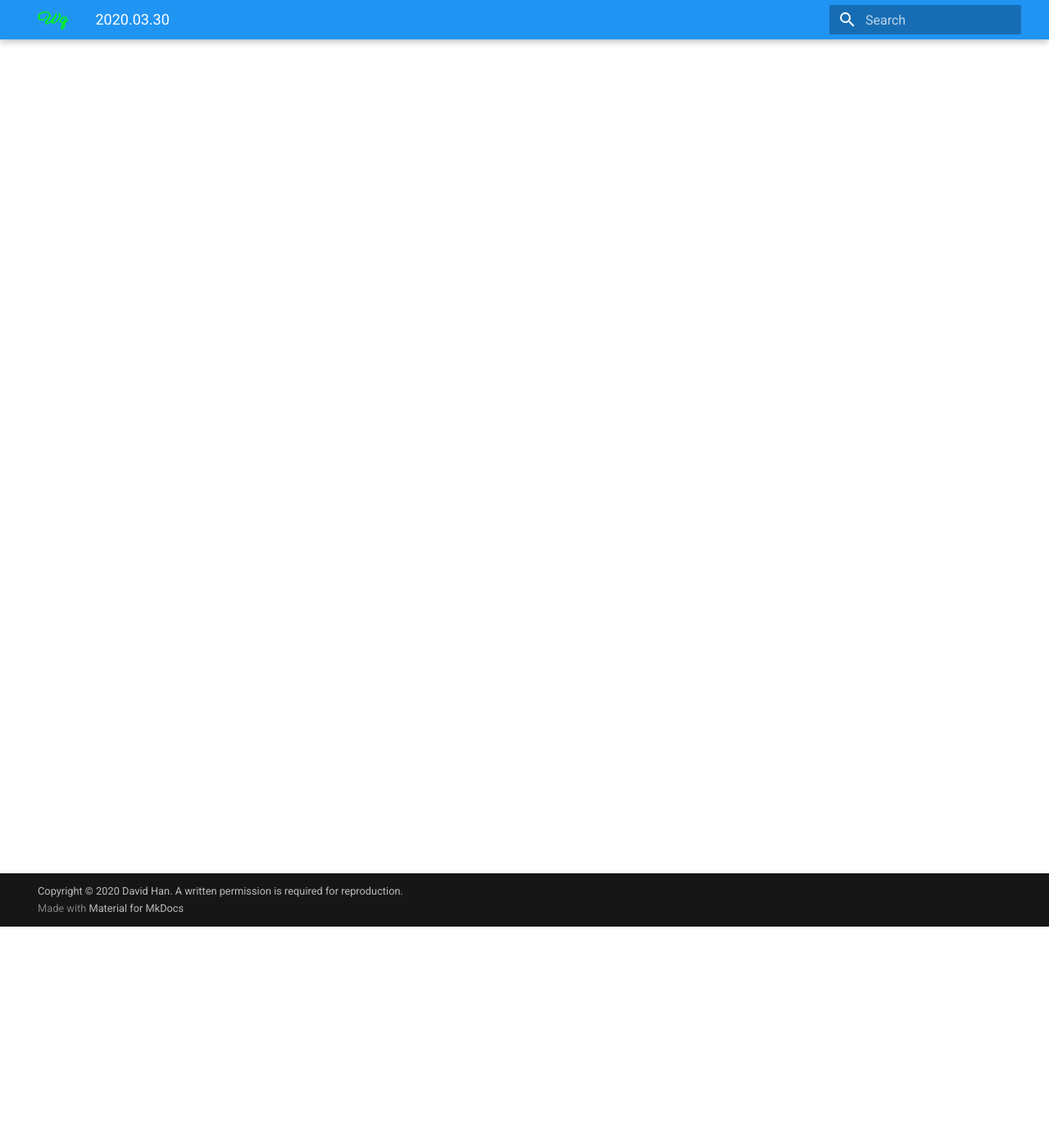
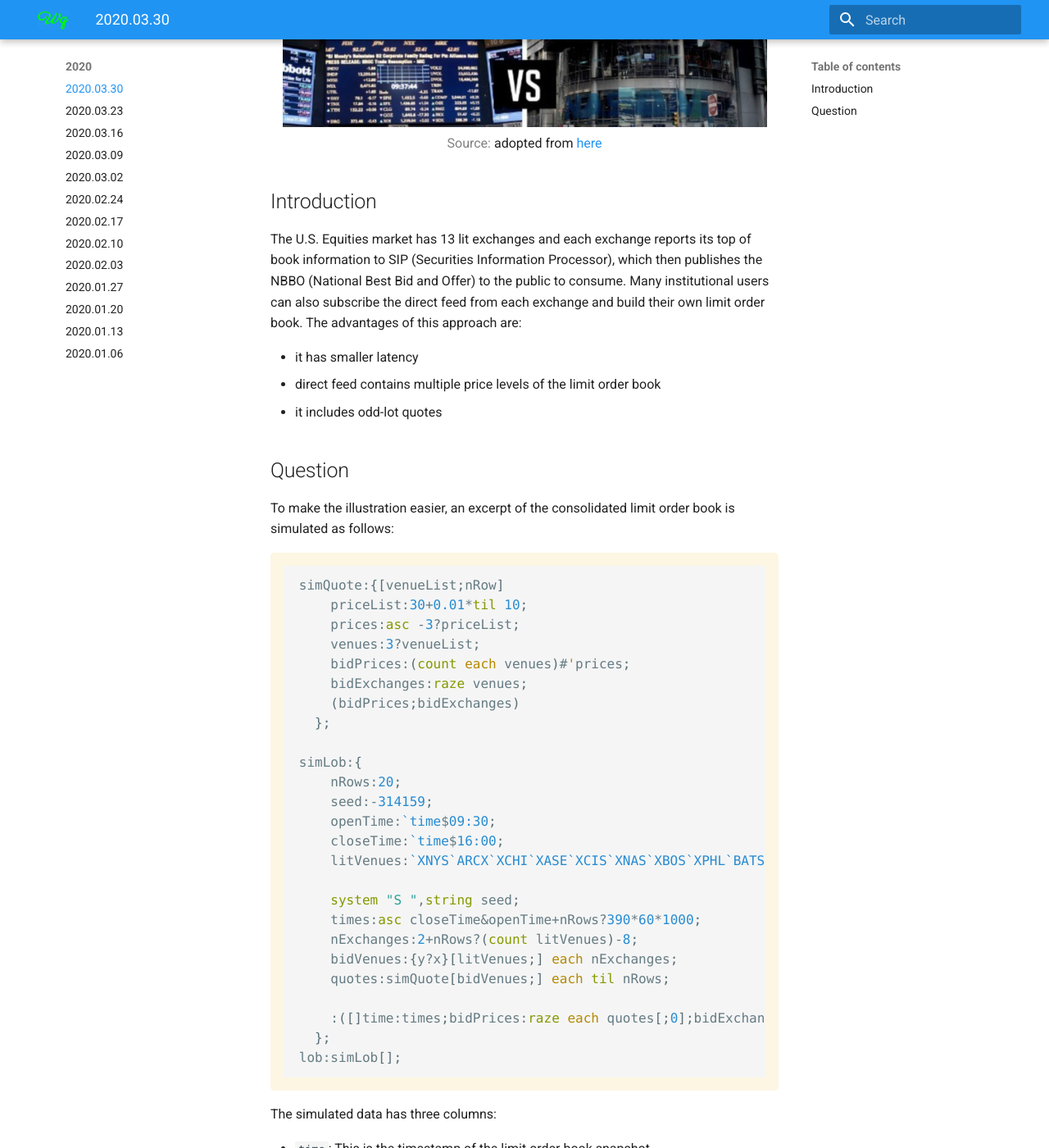
Before and after one commit to dpkwhan/weeklyq, an MkDocs documentation site: the page built from docs/2020/2020.03.30.md, in a window 1280 px wide and 1400 px high, scrolled down 270 px. Shown: the whole window at 82% size. Built offline with MkDocs 1.6.1 and Material for MkDocs 9.7.7, drawn with Linux system fonts in a browser that asks for light colours; nearby versions of some CDN libraries; comment, search, counter and statistics services are not loaded; some of the changed text lies outside the part shown.

Commit message:
Add a new question

````diff
--- a/docs/2020/2020.03.30a.md
+++ b/docs/2020/2020.03.30a.md
@@ -0,0 +1,13 @@
+## Answer
+The first line finds the location where ``XNYS`` is present and the second line for the corresponding bid prices for ``XNYS``. Note the use of each both in this question and the same technique is used in the question from the previous week.
+
+```q
+lob:update nyseLoc:(where') `XNYS=bidExchanges from lob;
+select time, bidPrices:bidPrices@' nyseLoc from lob
+```
+
+If you are a one liner, you can also do the following:
+
+```q
+select time, bidPrices:bidPrices@' (where') `XNYS=bidExchanges from lob
+```
--- a/docs/2020/2020.03.30q.md
+++ b/docs/2020/2020.03.30q.md
@@ -0,0 +1,51 @@
+<span style="display:block;text-align:center">
+![Query](./../assets/img/2020.03.30.png)
+</span>
+<span style="display:block;text-align:center"><font color="grey">Source: </font>adopted from <a href="https://themarketwire.com/wp-content/uploads/2019/05/Screen-Shot-2019-05-14-at-10.55.05-PM.png">here</a></span>
+
+
+## Introduction
+The U.S. Equities market has 13 lit exchanges and each exchange reports its top of book information to SIP (Securities Information Processor), which then publishes the NBBO (National Best Bid and Offer) to the public to consume. Many institutional users can also subscribe the direct feed from each exchange and build their own limit order book. The advantages of this approach are:
+
+- it has smaller latency
+- direct feed contains multiple price levels of the limit order book
+- it includes odd-lot quotes
+
+## Question
+To make the illustration easier, an excerpt of the consolidated limit order book is simulated as follows:
+
+```q
+simQuote:{[venueList;nRow]
+    priceList:30+0.01*til 10;
+    prices:asc -3?priceList;
+    venues:3?venueList;
+    bidPrices:(count each venues)#'prices;
+    bidExchanges:raze venues;
+    (bidPrices;bidExchanges)
+  };
+
+simLob:{
+    nRows:20;
+    seed:-314159;
+    openTime:`time$09:30;
+    closeTime:`time$16:00;
+    litVenues:`XNYS`ARCX`XCHI`XASE`XCIS`XNAS`XBOS`XPHL`BATS`BATY`EDGA`EDGX`IEXG;
+
+    system "S ",string seed;
+    times:asc closeTime&openTime+nRows?390*60*1000;
+    nExchanges:2+nRows?(count litVenues)-8;
+    bidVenues:{y?x}[litVenues;] each nExchanges;
+    quotes:simQuote[bidVenues;] each til nRows;
+
+    :([]time:times;bidPrices:raze each quotes[;0];bidExchanges:quotes[;1]);
+  };
+lob:simLob[];
+```
+
+The simulated data has three columns:
+
+- ``time``: This is the timestamp of the limit order book snapshot.
+- ``bidPrices``: It presents the multiple price levels on the buy side of the limit order book. Note that multiple exchange might quote at the same price level. The bid prices is already sorted descendingly.
+- ``bidExchanges``: This columns corresponds to each values from ``bidPrices`` and show which exchange each bid price comes from. So ``bidExchanges`` and ``bidPrices`` have the same length element wise.
+
+Find bid book on ``XNYS``, *i.e.* New York Stock Exchange.
--- a/mkdocs.yml
+++ b/mkdocs.yml
@@ -63,6 +63,7 @@
 nav:
   - Home: index.md
   - 2020:
+      - 2020/2020.03.30.md
       - 2020/2020.03.23.md
       - 2020/2020.03.16.md
       - 2020/2020.03.09.md
````
Also changed, not shown: docs/2020/2020.03.23.md (+2 -0 lines), docs/2020/2020.03.23a.md (+5 -0 lines), docs/2020/2020.03.30.md (+0 -2 lines), docs/assets/img/2020.03.30.png (added).
